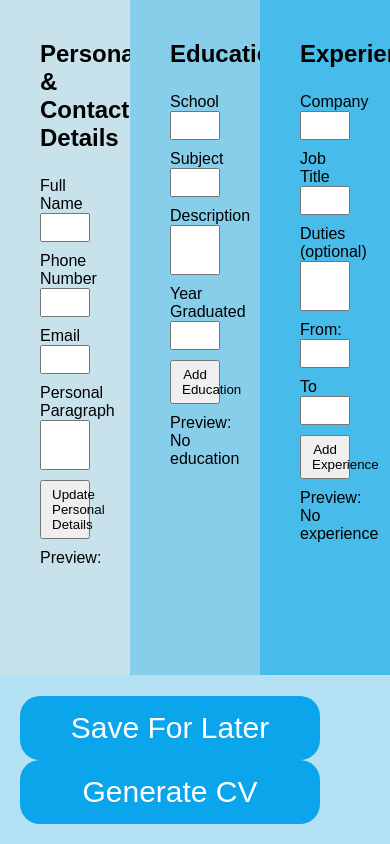
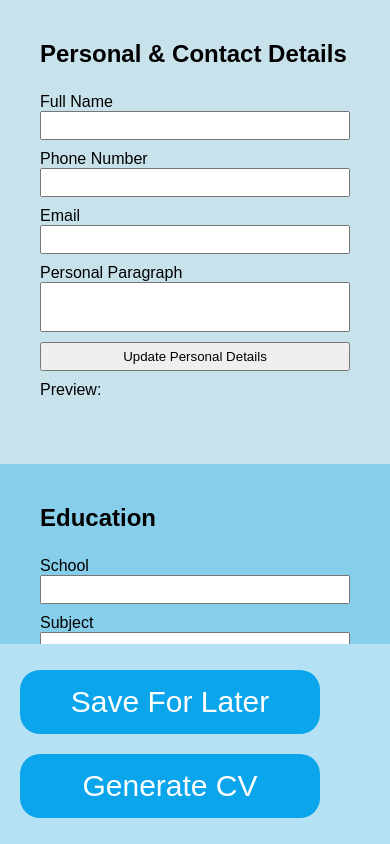
Before and after one commit to dhillman1989/cv-project, a React (Create React App) app: page / in a window 390 px wide. Shown: the top 844 px of the page. Built offline with nearby package versions, Linux system fonts and the light colour scheme.

Commit message:
add checkmarks to completed sections for visual cues

```diff
--- a/public/index.html
+++ b/public/index.html
@@ -10,6 +10,14 @@
       content="Web site created using create-react-app"
     />
     <link rel="apple-touch-icon" href="%PUBLIC_URL%/logo192.png" />
+
+    <!-- FONTAWESOME CDN -->
+    <link
+      rel="stylesheet"
+      href="https://cdnjs.cloudflare.com/ajax/libs/font-awesome/5.15.2/css/all.min.css"
+      integrity="sha512-HK5fgLBL+xu6dm/Ii3z4xhlSUyZgTT9tuc/hSrtw6uzJOvgRr2a9jyxxT1ely+B+xFAmJKVSTbpM/CuL7qxO8w=="
+      crossorigin="anonymous"
+    />
     <!--
       manifest.json provides metadata used when your web app is installed on a
       user's mobile device or desktop. See https://developers.google.com/web/fundamentals/web-app-manifest/
--- a/src/App.js
+++ b/src/App.js
@@ -197,10 +197,13 @@ class App extends Component {
   };
 
   saveForLater = () => {
-    localStorage.setItem("CvState", JSON.stringify(this.state));
+    localStorage.setItem(
+      "CvState",
+      JSON.stringify({ ...this.state, showWarning: false })
+    );
     let btn = document.querySelector("#saveForLaterBtn");
     btn.innerText = "Saved";
-    btn.style.backgroundColor = "#0B8148";
+    btn.style.backgroundColor = "rgb(148, 200, 0)";
     setTimeout(() => {
       btn.innerText = "Save For Later";
       btn.style.backgroundColor = "rgb(11, 165, 236)";
--- a/src/components/EducationForm.js
+++ b/src/components/EducationForm.js
@@ -85,6 +85,9 @@ class EducationForm extends Component {
             )}
           </ul>
         </form>
+        {education.length > 0 && (
+          <i class="far fa-check-circle educationForm__completeMarker" />
+        )}
       </div>
     );
   }
--- a/src/components/ExperienceForm.js
+++ b/src/components/ExperienceForm.js
@@ -97,6 +97,9 @@ class ExperienceForm extends Component {
             )}
           </ul>
         </form>
+        {experience.length > 0 && (
+          <i class="far fa-check-circle experienceForm__completeMarker" />
+        )}
       </div>
     );
   }
--- a/src/components/PersonalForm.js
+++ b/src/components/PersonalForm.js
@@ -62,6 +62,12 @@ class PersonalForm extends Component {
           <p>{personal.phone}</p>
           <p>{personal.profile}</p>
         </form>
+        {personal.fullname !== "" &&
+          personal.email !== "" &&
+          personal.phone !== "" &&
+          personal.profile !== "" && (
+            <i class="far fa-check-circle personalForm__completeMarker" />
+          )}
       </div>
     );
   }
--- a/src/styles/CvControl.css
+++ b/src/styles/CvControl.css
@@ -15,7 +15,7 @@
 .CvControl button {
   padding: 15px 30px;
   width: 30rem;
-  margin: 0 20px;
+  margin: 10px 20px;
   background-color: rgb(11, 165, 236);
   color: #fff;
   font-size: 30px;
@@ -37,3 +37,9 @@
   text-align: center;
   color: rgb(209, 0, 0);
 }
+
+@media only screen and (max-width: 400px) {
+  .CvControl {
+    height: 20rem;
+  }
+}
--- a/src/styles/app.css
+++ b/src/styles/app.css
@@ -24,3 +24,11 @@ body {
 ul {
   list-style-type: none;
 }
+
+@media only screen and (max-width: 400px) {
+  #App {
+    flex-direction: column;
+    align-items: stretch;
+    height: auto;
+  }
+}
--- a/src/styles/educationForm.css
+++ b/src/styles/educationForm.css
@@ -3,7 +3,8 @@
   height: 80vh;
   max-height: 80vh;
   overflow: scroll;
-  width: calc(100vw / 3);
+  flex: 1;
+  position: relative;
 }
 
 .educationForm form {
@@ -30,3 +31,12 @@
   height: 50px;
   resize: none;
 }
+
+.educationForm__completeMarker {
+  color: rgb(148, 238, 14);
+  position: absolute;
+  font-size: 8rem;
+  bottom: 3rem;
+  right: 3rem;
+  text-shadow: 2px 1px 4px rgb(114, 161, 43);
+}
--- a/src/styles/experienceForm.css
+++ b/src/styles/experienceForm.css
@@ -3,7 +3,8 @@
   height: 80vh;
   max-height: 80vh;
   overflow: scroll;
-  width: calc(100vw / 3);
+  flex: 1;
+  position: relative;
 }
 
 .experienceForm form {
@@ -29,3 +30,20 @@
   height: 50px;
   resize: none;
 }
+
+.experienceForm__completeMarker {
+  color: rgb(148, 238, 14);
+  position: absolute;
+  font-size: 8rem;
+  bottom: 3rem;
+  right: 3rem;
+  text-shadow: 2px 1px 4px rgb(114, 161, 43);
+}
+
+@media only screen and (max-width: 400px) {
+  .experienceForm {
+    margin-bottom: 20rem;
+    height: auto;
+    max-height: auto;
+  }
+}
--- a/src/styles/generateCv.css
+++ b/src/styles/generateCv.css
@@ -12,7 +12,7 @@
   background-color: #fff;
   box-shadow: 5px 8px 1px 1px rgb(133, 133, 133);
   margin: 25px auto;
-  padding: 10rem;
+  padding: 7.5rem;
 }
 
 .generateCv__row {
--- a/src/styles/personalForm.css
+++ b/src/styles/personalForm.css
@@ -3,7 +3,8 @@
   height: 80vh;
   max-height: 80vh;
   overflow: scroll;
-  width: calc(100vw / 3);
+  flex: 1;
+  position: relative;
 }
 
 .personalForm form {
@@ -29,3 +30,12 @@
   height: 50px;
   resize: none;
 }
+
+.personalForm__completeMarker {
+  color: rgb(148, 238, 14);
+  position: absolute;
+  font-size: 8rem;
+  bottom: 3rem;
+  right: 3rem;
+  text-shadow: 2px 1px 4px rgb(114, 161, 43);
+}
```
